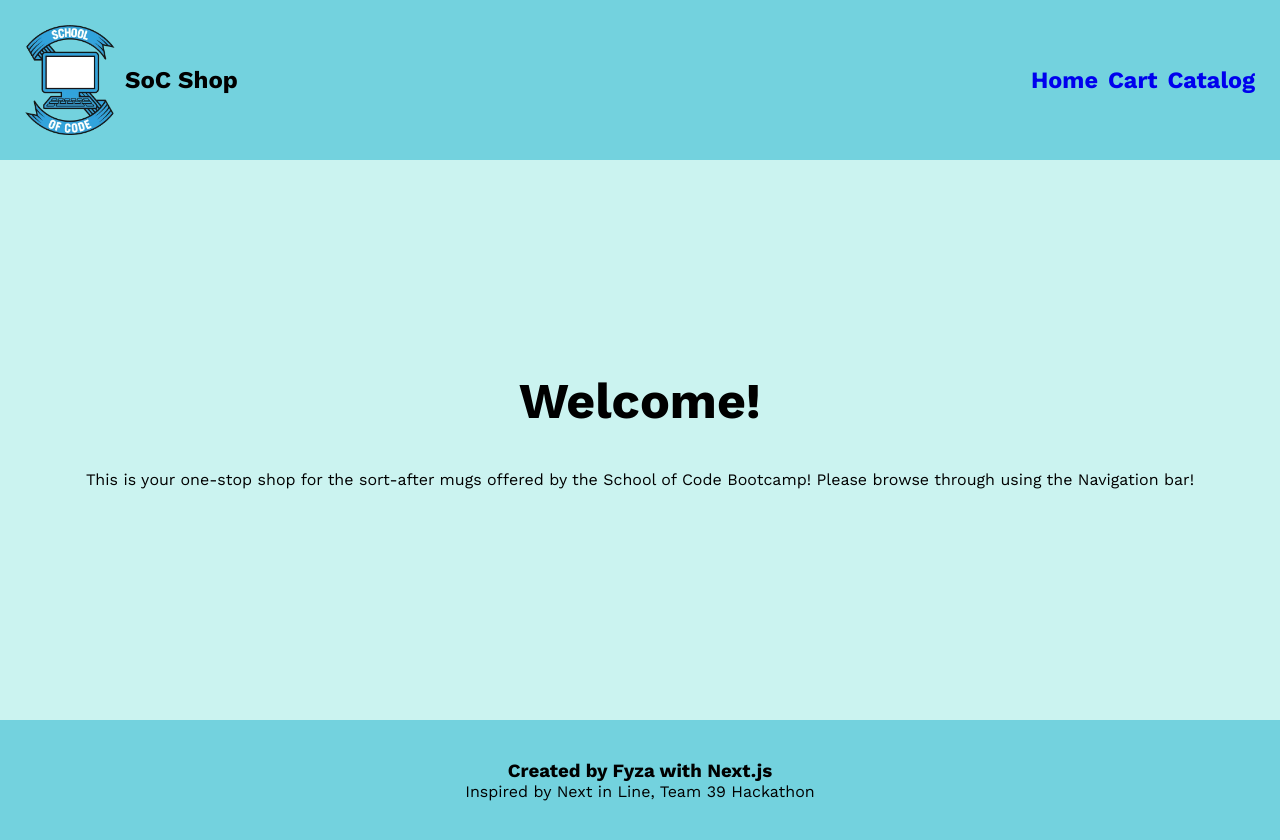
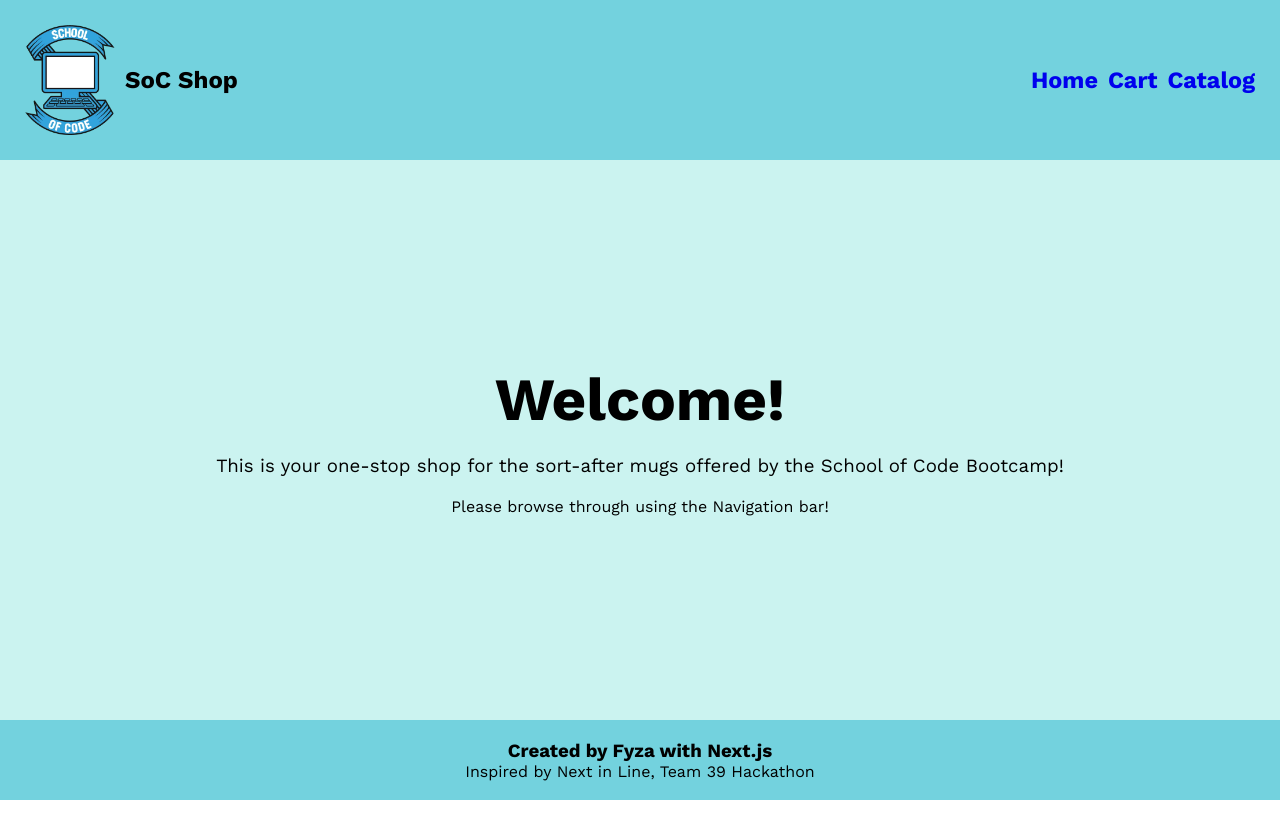
Before and after one commit to chisfy/SoC-Shop, a Next.js app in the folder my-shopping-app/: page / in a window 1280 px wide. After the commit the page ends 800 px from the top, so only its background shows below. Built offline with nearby package versions, Linux system fonts and the light colour scheme.

Commit message:
css error handling done

```diff
--- a/my-shopping-app/app/globals.css
+++ b/my-shopping-app/app/globals.css
@@ -51,7 +51,7 @@ main {
 
 .footer {
     background-color: #73D2DE;
-    height: 15vh;
+    height: 10vh;
     text-align: center;
     display: flex;
     flex-direction: column;
--- a/my-shopping-app/app/mug-collection/[id]/not-found.jsx
+++ b/my-shopping-app/app/mug-collection/[id]/not-found.jsx
@@ -1,8 +1,10 @@
+import styles from "../../errorpage.module.css"
+
 export default function NotFound() {
   return (
-    <div>
+    <main className={styles.errormessage}>
     <h2>Oops, can't find the mug you're looking for</h2>
     <p>Please use the navigation bar to return to the site!</p>
-    </div>
+    </main>
   )
 }
--- a/my-shopping-app/app/page.jsx
+++ b/my-shopping-app/app/page.jsx
@@ -4,7 +4,8 @@ export default function Home() {
   return (
     <main className={styles.homepage}>
     <h1>Welcome!</h1>
-    <p>This is your one-stop shop for the sort-after mugs offered by the School of Code Bootcamp! Please browse through using the Navigation bar!</p>
+    <h3>This is your one-stop shop for the sort-after mugs offered by the School of Code Bootcamp!</h3>
+    <h4>Please browse through using the Navigation bar!</h4>
     </main>
   )
 }
--- a/my-shopping-app/app/page.module.css
+++ b/my-shopping-app/app/page.module.css
@@ -9,9 +9,15 @@
 
 .homepage > h1 {
     padding: 10px;
-    font-size: 50px;
+    font-size: 60px;
 }
 
-.homepage > p {
-    padding: 30px;
+.homepage > h3 {
+    padding: 10px;
+    font-weight: normal;
 }
+
+.homepage > h4 {
+    padding: 10px;
+    font-weight: normal;
+}
```
Also changed, not shown: my-shopping-app/app/errorpage.module.css (added, +17 -0 lines), my-shopping-app/app/not-found.jsx (+6 -3 lines).
